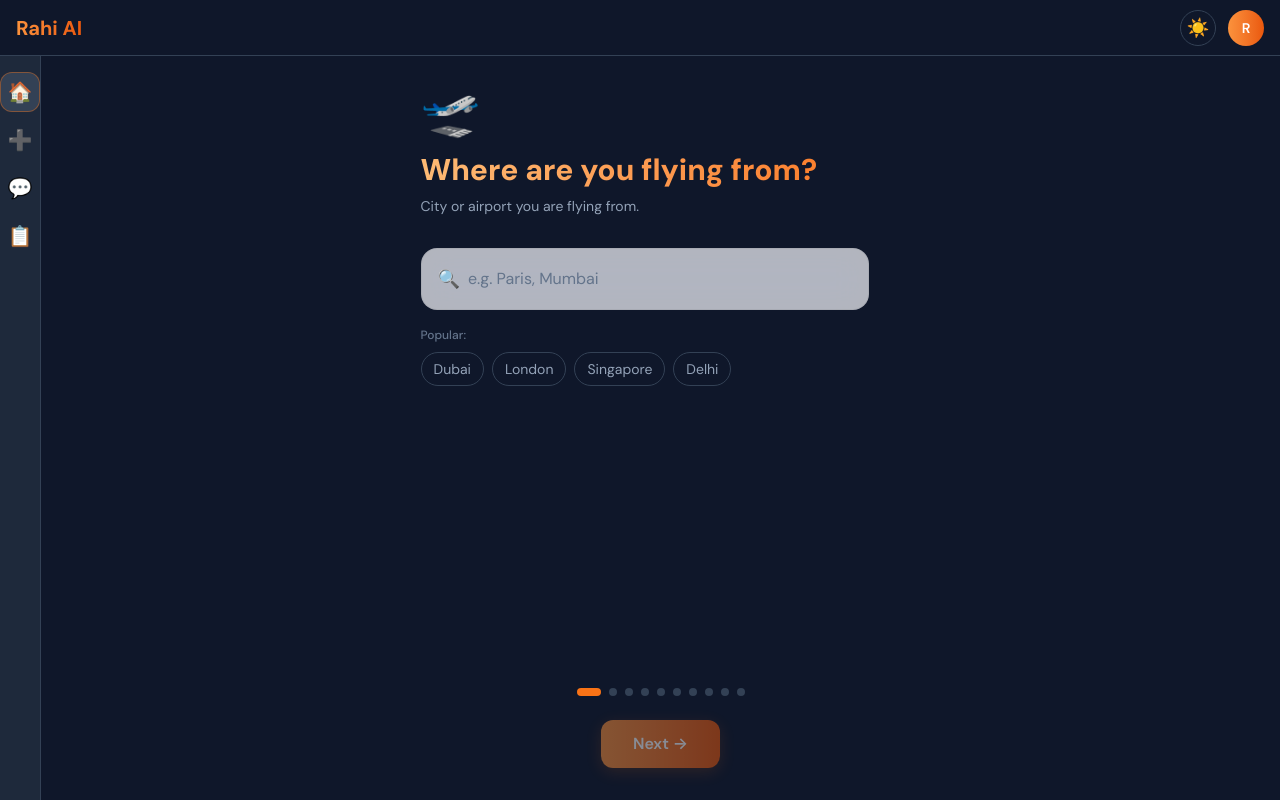
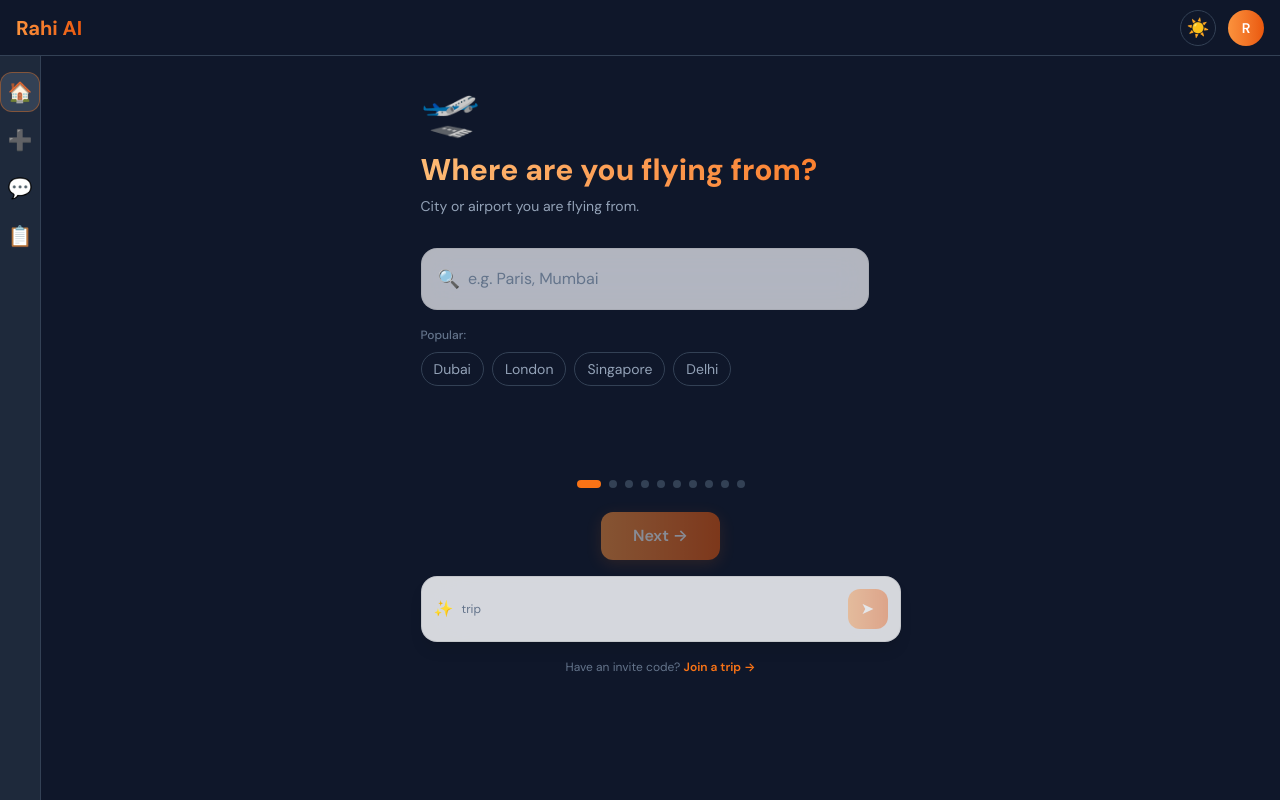
Before and after one commit to gadarsh043/rahi-ai, a React (Vite) app in the folder frontend/: page / in a window 1280 px wide. Built offline with nearby package versions, Linux system fonts and the light colour scheme.

Commit message:
feat: prompt box — NLP preview + join trip

```diff
--- /dev/null
+++ b/frontend/src/components/home/JoinTrip.jsx
@@ -0,0 +1,47 @@
+import { useState } from 'react';
+
+export default function JoinTrip() {
+  const [showInput, setShowInput] = useState(false);
+  const [code, setCode] = useState('');
+
+  const handleJoin = (e) => {
+    e.preventDefault();
+    // UI only — no backend
+    setShowInput(false);
+    setCode('');
+  };
+
+  return (
+    <div className="text-center mt-3">
+      {!showInput ? (
+        <>
+          <span className="text-xs text-[var(--text-muted)]">Have an invite code? </span>
+          <button
+            type="button"
+            onClick={() => setShowInput(true)}
+            className="text-xs text-brand-500 font-semibold cursor-pointer hover:underline"
+          >
+            Join a trip →
+          </button>
+        </>
+      ) : (
+        <form onSubmit={handleJoin} className="inline-flex items-center gap-2 mt-1">
+          <input
+            type="text"
+            value={code}
+            onChange={(e) => setCode(e.target.value.slice(0, 6).toUpperCase())}
+            maxLength={6}
+            placeholder="ABC123"
+            className="glass dark:glass-dark rounded-xl px-3 py-2 w-24 text-center text-sm text-[var(--text-primary)] placeholder:text-[var(--text-muted)] outline-none border border-transparent focus:border-brand-500/50"
+          />
+          <button
+            type="submit"
+            className="rounded-xl px-3 py-2 text-xs font-semibold bg-[var(--surface)] border border-[var(--border)] text-[var(--text-primary)] hover:bg-[var(--surface-hover)] transition-colors"
+          >
+            Join
+          </button>
+        </form>
+      )}
+    </div>
+  );
+}
--- /dev/null
+++ b/frontend/src/components/home/PromptBox.jsx
@@ -0,0 +1,100 @@
+import { useState } from 'react';
+import { AnimatePresence, motion } from 'framer-motion';
+
+export default function PromptBox({ promptText = '', isComplete, formData, onGenerate }) {
+  const [expanded, setExpanded] = useState(false);
+  const [editText, setEditText] = useState(promptText);
+
+  const canGenerate = isComplete;
+
+  const handleExpand = () => {
+    setEditText(promptText);
+    setExpanded(true);
+  };
+
+  const handleGenerate = () => {
+    if (canGenerate && typeof onGenerate === 'function') {
+      onGenerate(formData);
+    }
+  };
+
+  return (
+    <div className="sticky bottom-0 left-0 right-0 z-10 pt-4">
+      <div className="glass-strong dark:glass-strong-dark rounded-2xl p-3 shadow-lg">
+        <AnimatePresence mode="wait">
+          {!expanded ? (
+            <motion.div
+              key="collapsed"
+              initial={{ opacity: 0 }}
+              animate={{ opacity: 1 }}
+              exit={{ opacity: 0 }}
+              className="flex flex-row items-center gap-2"
+            >
+              <button
+                type="button"
+                onClick={handleExpand}
+                className="flex flex-1 min-w-0 items-center gap-2 text-left"
+                title={promptText || 'Your trip summary will appear here...'}
+              >
+                <span className="text-base shrink-0" aria-hidden>✨</span>
+                <span className="text-xs text-[var(--text-muted)] line-clamp-2 flex-1 text-left break-words">
+                  {promptText || 'Your trip summary will appear here...'}
+                </span>
+              </button>
+              <button
+                type="button"
+                onClick={handleGenerate}
+                disabled={!canGenerate}
+                className={`
+                  bg-gradient-to-r from-brand-400 to-brand-600 text-white w-10 h-10 rounded-xl flex items-center justify-center shrink-0
+                  hover:from-brand-500 hover:to-brand-700 transition-all
+                  ${!canGenerate ? 'opacity-40 cursor-not-allowed' : ''}
+                `}
+                aria-label="Generate trip"
+              >
+                ➤
+              </button>
+            </motion.div>
+          ) : (
+            <motion.div
+              key="expanded"
+              initial={{ opacity: 0, height: 0 }}
+              animate={{ opacity: 1, height: 'auto' }}
+              exit={{ opacity: 0, height: 0 }}
+              transition={{ duration: 0.2, ease: 'easeOut' }}
+              className="space-y-3"
+            >
+              <textarea
+                value={editText}
+                onChange={(e) => setEditText(e.target.value)}
+                placeholder="Your trip summary..."
+                rows={3}
+                className="w-full bg-transparent text-sm text-[var(--text-primary)] placeholder:text-[var(--text-muted)] outline-none resize-none"
+              />
+              <button
+                type="button"
+                onClick={handleGenerate}
+                disabled={!canGenerate}
+                className={`
+                  w-full py-3 rounded-xl font-semibold
+                  bg-gradient-to-r from-brand-400 to-brand-600 text-white
+                  hover:from-brand-500 hover:to-brand-700 transition-all
+                  ${!canGenerate ? 'opacity-40 cursor-not-allowed' : ''}
+                `}
+              >
+                Generate ✨
+              </button>
+              <button
+                type="button"
+                onClick={() => setExpanded(false)}
+                className="text-xs text-[var(--text-muted)] hover:text-[var(--text-primary)] hover:underline"
+              >
+                Collapse
+              </button>
+            </motion.div>
+          )}
+        </AnimatePresence>
+      </div>
+    </div>
+  );
+}
--- a/frontend/src/pages/HomePage.jsx
+++ b/frontend/src/pages/HomePage.jsx
@@ -5,6 +5,8 @@ import StepQuestion from '../components/home/StepQuestion';
 import StepIndicator from '../components/home/StepIndicator';
 import StepNavigation from '../components/home/StepNavigation';
 import StepContentPlaceholder from '../components/home/StepContentPlaceholder';
+import PromptBox from '../components/home/PromptBox';
+import JoinTrip from '../components/home/JoinTrip';
 
 export default function HomePage() {
   const {
@@ -12,6 +14,8 @@ export default function HomePage() {
     formData,
     direction,
     canProceed,
+    promptText,
+    isLastStep,
     goNext,
     goBack,
     goToStep,
@@ -24,7 +28,7 @@ export default function HomePage() {
   return (
     <div className="flex flex-1 min-h-0 min-w-0">
       <div className="flex flex-1 flex-col items-center min-w-0">
-        <div className="flex flex-1 flex-col w-full max-w-lg px-4 py-8 min-h-0">
+        <div className="flex flex-1 flex-col w-full max-w-lg px-4 py-8 min-h-0 pb-32">
         <StepQuestion
           icon={config?.icon}
           question={config?.question}
@@ -67,6 +71,14 @@ export default function HomePage() {
             onNext={goNext}
           />
         </div>
+
+        <PromptBox
+          promptText={promptText}
+          isComplete={isLastStep}
+          formData={formData}
+          onGenerate={(data) => console.log('Generate trip — formData:', data)}
+        />
+        <JoinTrip />
         </div>
       </div>
     </div>
```
